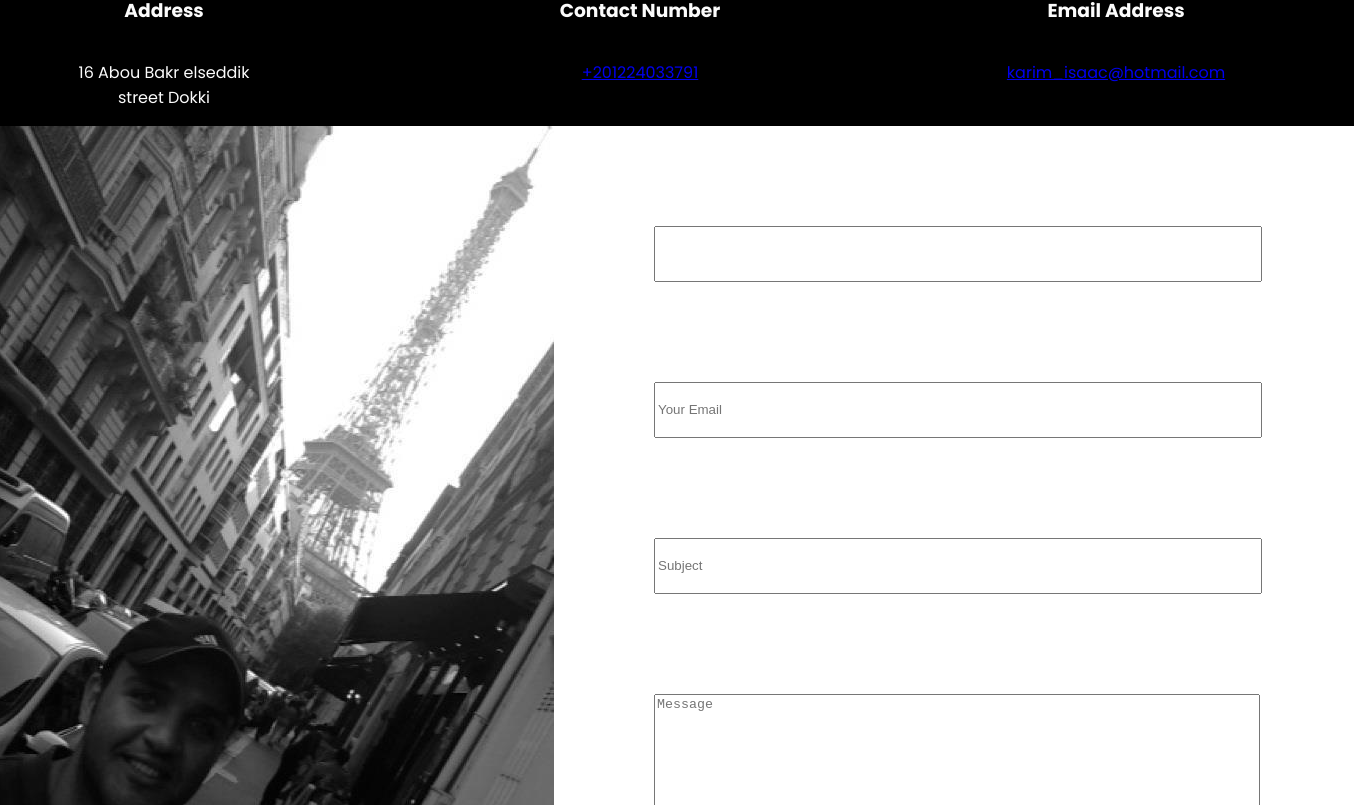
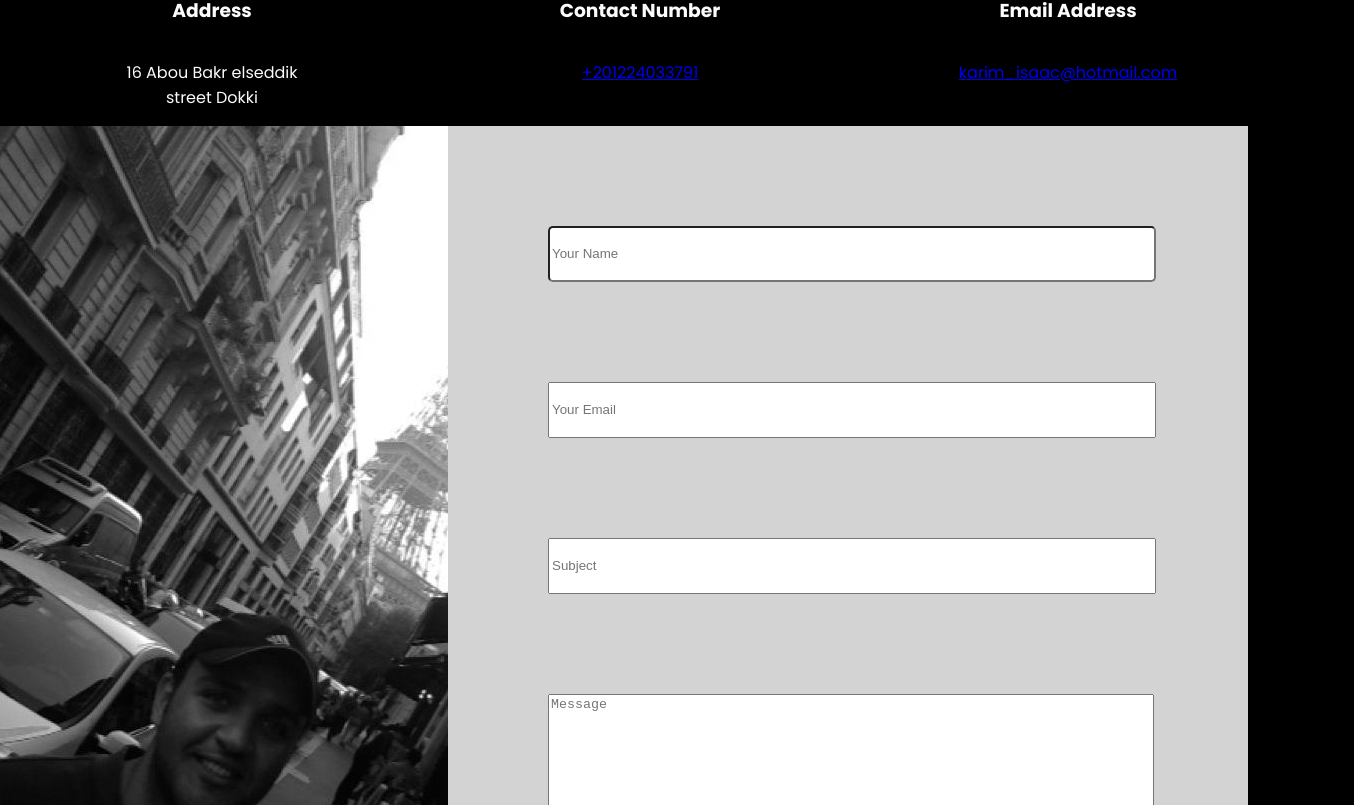
Before and after one commit to KIsaac85/kisaac85.github.io, a React (Vite) app: page / in a window 1280 px wide. Shown: the part 4675-5480 px from the top of the page, 1354 px wide, since content can reach past the window. Built offline with nearby package versions, Linux system fonts and the light colour scheme.

Commit message:
add style to contact me

```diff
--- a/src/ContactMe.jsx
+++ b/src/ContactMe.jsx
@@ -65,7 +65,7 @@ function ContactMe() {
     return(
         <section className="" id="contact-section">
 
-        <div className="">
+        <div className="" >
 
             <div className="main-container">
               <h1 className="resume-middle main-title-shadow">Contact</h1>
@@ -100,13 +100,13 @@ function ContactMe() {
           </div>
 
           <div className="" style={{display:"flex", flexDirection:"row"}}>
-          <div className="img" ><img src={image1}></img></div>
+          <div className="img" style={{width:450 }}><img src={image1}></img></div>
             <div className="" style={{width:800}}>
-              <form style={{padding:50, backgroundColor:"white",height:860, border:""}} ref={form} action="#" className="">
+              <form style={{padding:50, backgroundColor:"lightgrey",height:860, border:""}} ref={form} action="#" className="">
                 <div className="form-group" >
-                  <input style={{width:600, margin:50, height:50}} {...register("fname",{required:true,minLength:{
+                  <input style={{width:600, margin:50, height:50, borderRadius:5}} {...register("fname",{required:true,minLength:{
                     message:"this is req"
-                  }})}aria-invalid={errors.fname ? "true" : "false"}  type="text" className="form-control" placeholder={errors.fname?.message} />
+                  }})}aria-invalid={errors.fname ? "true" : "false"}  type="text" className="form-control" placeholder={"Your Name"} />
                   <div>{errors.fname?.message}</div>
                 </div>
                 <div className="form-group">
```
